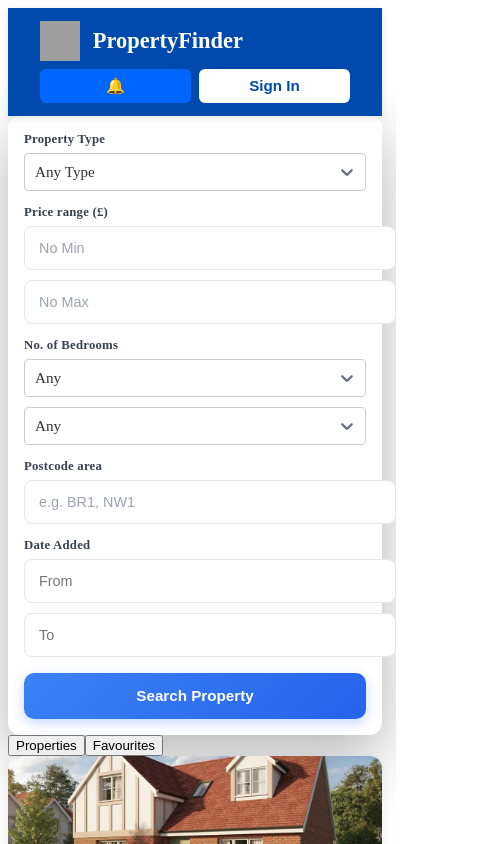
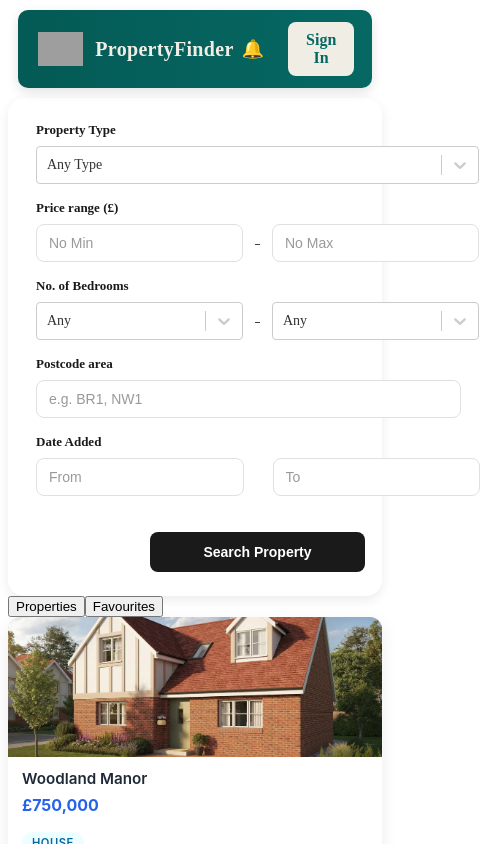
Before and after one commit to kavithaki-w/estate-agent-app, a React (Vite) app: page / in a window 390 px wide. Shown: the top 844 px of the page, 480 px wide, since content can reach past the window. Built offline with nearby package versions, Linux system fonts and the light colour scheme; grey boxes are pictures that could not be loaded.

Commit message:
Added css styling for Nav Bar and Search Form

```diff
--- a/src/components/NavBar.css
+++ b/src/components/NavBar.css
@@ -1,81 +1,96 @@
-/* Navbar container */
+/* ===== NAVBAR CONTAINER ===== */
 .navbar {
+  position: sticky;
+  top: 0;
+  z-index: 1000;
+
   display: flex;
   justify-content: space-between;
   align-items: center;
-  padding: 0.8rem 2rem;
-  background-color: #004aad; /* clean blue */
-  color: white;
-  box-shadow: 0 2px 8px rgba(0,0,0,0.1);
-  position: sticky;
-  top: 0;
-  z-index: 100;
+
+  padding: 10px 40px;
+  background: linear-gradient(90deg, #045a55, #066863);
+  box-shadow: 0 4px 12px rgba(0, 0, 0, 0.12);
+  border-radius: 10px;
+  margin:10px;
 }
 
-/* Left side: logo + app name */
+/* ===== LEFT SIDE ===== */
 .navbar-left {
   display: flex;
   align-items: center;
-  gap: 0.8rem;
+  gap: 12px;
 }
 
 .navbar-logo {
-  width: 40px;
-  height: 40px;
+  height: 34px;
+  width: auto;
+  object-fit: contain;
 }
 
-.navbar-appname {
-  font-size: 1.4rem;
-  font-weight: bold;
-  color: white;
+.navbar-name {
+  font-size: 20px;
+  font-weight: 700;
+  color: #f0ede4;
+  letter-spacing: 0.3px;
 }
 
-/* Right side buttons */
+/* ===== RIGHT SIDE ===== */
 .navbar-right {
   display: flex;
-  gap: 1rem;
+  align-items: center;
+  gap: 16px;
 }
 
+/* ===== ICON BUTTON ===== */
 .navbar-btn {
-  padding: 0.5rem 1rem;
   border: none;
-  border-radius: 6px;
-  font-size: 0.95rem;
+  background: transparent;
   cursor: pointer;
-  transition: background-color 0.2s, transform 0.2s;
+  font-family: inherit;
 }
 
-.navbar-btn:hover {
+/* Notification bell */
+.navbar-btn.notifications {
+  font-size: 18px;
+  color: #f0ede4;
+  padding: 8px;
+  border-radius: 50%;
+  transition: background-color 0.2s ease, transform 0.15s ease;
+}
+
+.navbar-btn.notifications:hover {
+  background-color: rgba(255, 255, 255, 0.15);
   transform: scale(1.05);
 }
 
-/* Notification button style */
-.notifications {
-  background-color: #0066ff;
-  color: white;
+/* ===== SIGN IN BUTTON ===== */
+.navbar-btn.signin {
+  background-color: #f0ede4;
+  color: #066863;
+  padding: 9px 18px;
+  border-radius: 8px;
+  font-size: 16px;
+  font-weight: 800;
+  transition: background-color 0.2s ease, transform 0.15s ease;
 }
 
-/* Sign in button style */
-.signin {
-  background-color: white;
-  color: #004aad;
-  font-weight: bold;
+.navbar-btn.signin:hover {
+  background-color: #f1f5ff;
+  transform: translateY(-1px);
 }
 
-/* Responsive: stack buttons on smaller screens */
+.navbar-btn.signin:active {
+  transform: scale(0.97);
+}
+
+/* ===== RESPONSIVE ===== */
 @media (max-width: 768px) {
   .navbar {
-    flex-direction: column;
-    align-items: flex-start;
-    gap: 0.5rem;
+    padding: 12px 20px;
   }
 
-  .navbar-right {
-    gap: 0.5rem;
-    align-self: stretch;
-  }
-
-  .navbar-btn {
-    width: 100%;
+  .navbar-appname {
+    font-size: 18px;
   }
 }
--- a/src/components/NavBar.jsx
+++ b/src/components/NavBar.jsx
@@ -9,7 +9,7 @@ function Navbar() {
           alt="PropertyFinder Logo"
           className="navbar-logo"
         />
-        <span className="navbar-appname">PropertyFinder</span>
+        <span className="navbar-name">PropertyFinder</span>
       </div>
 
       <div className="navbar-right">
--- a/src/components/SearchForm.css
+++ b/src/components/SearchForm.css
@@ -1,315 +1,213 @@
-
 .search-form {
-  background: white;
-  border-radius: 12px;
-  padding: 24px;
-  box-shadow: 0 20px 60px rgba(0, 0, 0, 0.3);
+  background-color: white;
+  padding: 24px 28px;
+  border-radius: 16px;
+  box-shadow: 0 4px 12px rgba(0, 0, 0, 0.08);
+  max-width: 900px;
+  margin: 0 auto;
 }
 
-/* ========================================
-   FORM QUESTIONS - Individual field groups
-   ======================================== */
-
-.form-question {
-  margin-bottom: 18px;
+/* Two-row grid layout */
+.search-form {
+  display: grid;
+  grid-template-columns: repeat(3, 1fr);
+  gap: 16px 20px;
 }
 
-.form-question:last-of-type {
+/* Each form question */
+.form-question {
+  display: flex;
+  flex-direction: column;
+  gap: 8px;
+}
+
+/* Labels */
+.form-label {
+  font-size: 13px;
+  font-weight: 600;
+  color: #1a1a1a;
   margin-bottom: 0;
 }
 
-.form-label {
-  display: block;
-  font-size: 0.875rem;
-  font-weight: 600;
-  color: #374151;
-  margin-bottom: 6px;
-  letter-spacing: 0.2px;
+/* Select dropdowns styling */
+.select-opt {
+  font-size: 14px;
 }
 
+.select-opt .react-select__control {
+  border: 1px solid #e0e0e0;
+  border-radius: 8px;
+  padding: 4px 8px;
+  min-height: 42px;
+  box-shadow: none;
+  cursor: pointer;
+  transition: border-color 0.2s;
+}
 
+.select-opt .react-select__control:hover {
+  border-color: #b0b0b0;
+}
+
+.select-opt .react-select__control--is-focused {
+  border-color: #1a1a1a;
+  box-shadow: 0 0 0 1px #1a1a1a;
+}
+
+/* Price range container */
 .price-range {
-  display: grid;
-  grid-template-columns: 1fr 1fr;
+  display: flex;
   gap: 12px;
 }
 
 .price-inp {
-  width: 100%;
-  height: 44px;
-  padding: 0 14px;
-  border: 1px solid #e5e7eb;
+  flex: 1;
+  padding: 10px 12px;
+  border: 1px solid #e0e0e0;
   border-radius: 8px;
-  font-size: 0.95rem;
-  color: #1f2937;
-  transition: all 0.2s ease;
-  background: white;
+  font-size: 14px;
+  transition: border-color 0.2s;
 }
 
 .price-inp:focus {
   outline: none;
-  border-color: #3b82f6;
-  box-shadow: 0 0 0 3px rgba(59, 130, 246, 0.1);
+  border-color: #1a1a1a;
+  box-shadow: 0 0 0 1px #1a1a1a;
 }
 
 .price-inp::placeholder {
-  color: #9ca3af;
+  color: #999;
 }
 
-/* Remove number input arrows */
-.price-inp::-webkit-inner-spin-button,
-.price-inp::-webkit-outer-spin-button {
-  -webkit-appearance: none;
-  margin: 0;
-}
+/* Bedroom inputs container */
 .bedroom-no {
-  display: grid;
-  grid-template-columns: 1fr 1fr;
+  display: flex;
   gap: 12px;
 }
 
+.bedroom-inp {
+  flex: 1;
+  font-size: 14px;
+}
+
+.bedroom-inp .react-select__control {
+  border: 1px solid #e0e0e0;
+  border-radius: 8px;
+  padding: 4px 8px;
+  min-height: 42px;
+  box-shadow: none;
+  cursor: pointer;
+  transition: border-color 0.2s;
+}
+
+.bedroom-inp .react-select__control:hover {
+  border-color: #b0b0b0;
+}
+
+.bedroom-inp .react-select__control--is-focused {
+  border-color: #1a1a1a;
+  box-shadow: 0 0 0 1px #1a1a1a;
+}
+
+/* Postcode input */
 .postcode-inp {
-  width: 100%;
-  height: 44px;
-  padding: 0 14px;
-  border: 1px solid #e5e7eb;
+  width: 90%;
+  padding: 10px 12px;
+  border: 1px solid #e0e0e0;
   border-radius: 8px;
-  font-size: 0.95rem;
-  color: #1f2937;
-  transition: all 0.2s ease;
-  background: white;
-  text-transform: uppercase;
+  font-size: 14px;
+  transition: border-color 0.2s;
 }
 
 .postcode-inp:focus {
   outline: none;
-  border-color: #3b82f6;
-  box-shadow: 0 0 0 3px rgba(59, 130, 246, 0.1);
+  border-color: #1a1a1a;
+  box-shadow: 0 0 0 1px #1a1a1a;
 }
 
 .postcode-inp::placeholder {
-  color: #9ca3af;
-  text-transform: none;
+  color: #999;
 }
 
-/* ========================================
-   DATE RANGE - Side by side date pickers
-   ======================================== */
-
+/* Date range container */
 .date-range {
-  display: grid;
-  grid-template-columns: 1fr 1fr;
-  gap: 12px;
+  display: flex;
+  gap: 30px;
 }
 
 .date-inp {
-  width: 100%;
-  height: 44px;
-  padding: 0 14px;
-  border: 1px solid #e5e7eb;
+  flex: 1;
+  padding: 10px 12px;
+  border: 1px solid #e0e0e0;
   border-radius: 8px;
-  font-size: 0.95rem;
-  color: #1f2937;
+  font-size: 14px;
   cursor: pointer;
-  transition: all 0.2s ease;
-  background: white;
+  transition: border-color 0.2s;
+  width: 88%;
 }
 
 .date-inp:focus {
   outline: none;
-  border-color: #3b82f6;
-  box-shadow: 0 0 0 3px rgba(59, 130, 246, 0.1);
+  border-color: #1a1a1a;
+  box-shadow: 0 0 0 1px #1a1a1a;
 }
 
-/* ========================================
-   REACT-SELECT STYLING (Override defaults)
-   ======================================== */
-
-/* Container wrapper */
-.select-opt,
-.bedroom-inp {
-  font-size: 0.95rem;
+.date-inp::placeholder {
+  color: #999;
 }
 
-/* Remove the separator line between value and dropdown arrow */
-.select-opt .css-1u9des2-indicatorSeparator,
-.bedroom-inp .css-1u9des2-indicatorSeparator {
-  display: none;
+/* Search button - spans full width at bottom */
+.search-button {
+  background-color: #1a1a1a;
+  color: white;
+  padding: 12px 53px;
+  border: none;
+  border-radius: 8px;
+  font-size: 14px;
+  font-weight: 600;
+  cursor: pointer;
+  transition: background-color 0.2s;
+  margin-top: 20px;
+  max-width: 250px;
+  justify-self: center;
 }
 
-/* Style the dropdown indicator (arrow) */
-.select-opt .css-1xc3v61-indicatorContainer,
-.bedroom-inp .css-1xc3v61-indicatorContainer {
-  color: #6b7280;
+.search-button:hover {
+  background-color: #333;
 }
 
-/* ========================================
-   REACT DATEPICKER STYLING
-   ======================================== */
-
-/* Wrapper to make it full width */
-.react-datepicker-wrapper {
-  width: 100%;
+.search-button:active {
+  transform: scale(0.98);
 }
 
-/* Calendar popup */
-.react-datepicker {
-  font-family: inherit;
-  border: 1px solid #e5e7eb;
-  border-radius: 12px;
-  box-shadow: 0 10px 30px rgba(0, 0, 0, 0.15);
-}
-
-/* Calendar header (month/year display) */
-.react-datepicker__header {
-  background-color: #3b82f6;
-  border-bottom: none;
-  border-radius: 12px 12px 0 0;
-  padding-top: 12px;
-}
-
-.react-datepicker__current-month {
-  color: white;
-  font-weight: 600;
-  font-size: 1rem;
-}
-
-/* Day names (Mon, Tue, etc.) */
-.react-datepicker__day-name {
-  color: white;
-  font-weight: 500;
-}
-
-/* Selected date styling */
-.react-datepicker__day--selected,
-.react-datepicker__day--keyboard-selected {
-  background-color: #3b82f6;
-  color: white;
-  font-weight: 600;
-}
-
-/* Hover effect on dates */
-.react-datepicker__day:hover {
-  background-color: #eff6ff;
-  color: #1f2937;
-  border-radius: 6px;
-}
-
-/* Today's date */
-.react-datepicker__day--today {
-  font-weight: 600;
-  color: #3b82f6;
-}
-
-/* Clear button (X) styling */
-.react-datepicker__close-icon::after {
-  background-color: #ef4444;
-  color: white;
-  font-size: 16px;
-  height: 18px;
-  width: 18px;
-  line-height: 16px;
-}
-
-.react-datepicker__close-icon:hover::after {
-  background-color: #dc2626;
-}
-
-/* ========================================
-   SEARCH BUTTON
-   ======================================== */
-
-.search-button {
-  width: 100%;
-  height: 50px;
-  margin-top: 20px;
-  background: linear-gradient(135deg, #3b82f6 0%, #2563eb 100%);
-  color: white;
-  border: none;
-  border-radius: 10px;
-  font-size: 1rem;
-  font-weight: 600;
-  cursor: pointer;
-  transition: all 0.3s ease;
-  box-shadow: 0 4px 12px rgba(59, 130, 246, 0.3);
+.range-separator {
   display: flex;
   align-items: center;
   justify-content: center;
-  gap: 8px;
+  font-size: 10px;
+  font-weight: 600;
+  color: #080000;
+  user-select: none;
 }
 
-.search-button:hover {
-  background: linear-gradient(135deg, #2563eb 0%, #1d4ed8 100%);
-  transform: translateY(-2px);
-  box-shadow: 0 6px 20px rgba(59, 130, 246, 0.4);
+/* Remove number input arrows */
+.price-inp::-webkit-outer-spin-button,
+.price-inp::-webkit-inner-spin-button {
+  -webkit-appearance: none;
+  margin: 0;
 }
 
-.search-button:active {
-  transform: translateY(0);
-  box-shadow: 0 4px 12px rgba(59, 130, 246, 0.3);
+.price-inp[type=number] {
+  -moz-appearance: textfield;
 }
 
-/* Icon inside button */
-.search-button svg {
-  flex-shrink: 0;
-}
-
-/* ========================================
-   RESPONSIVE DESIGN
-   ======================================== */
-
-/* Tablet and below */
+/* Responsive design for smaller screens */
 @media (max-width: 768px) {
-  .hero-title {
-    font-size: 2rem;
-  }
-
-  .hero-subtitle {
-    font-size: 1rem;
-    margin-bottom: 24px;
-  }
-
   .search-form {
-    padding: 20px;
-  }
-
-  .price-range,
-  .bedroom-no,
-  .date-range {
     grid-template-columns: 1fr;
-    gap: 10px;
-  }
-
-  .form-question {
-    margin-bottom: 14px;
+    max-width: 100%;
   }
 
   .search-button {
-    height: 48px;
-    font-size: 0.95rem;
+    max-width: 100%;
   }
 }
-
-/* Mobile */
-@media (max-width: 480px) {
-
-  .search-form {
-    padding: 16px;
-  }
-
-  .form-label {
-    font-size: 0.8rem;
-  }
-
-  .price-inp,
-  .postcode-inp,
-  .date-inp {
-    height: 42px;
-    font-size: 0.9rem;
-  }
-
-  .search-button {
-    height: 46px;
-    margin-top: 16px;
-  }
-}
--- a/src/components/SearchForm.jsx
+++ b/src/components/SearchForm.jsx
@@ -82,6 +82,7 @@ function SearchForm({onSearch}){
                     className = "price-inp"
                     placeholder = "No Min"
                     />
+                    <span className="range-separator">–</span>
 
                 {/*Max Price */}
                     <input
@@ -95,6 +96,7 @@ function SearchForm({onSearch}){
                 </div>
             </div>
 
+
             <div className="form-question">
                 <label className="form-label">No. of Bedrooms</label>
                 <div className="bedroom-no">
@@ -107,6 +109,7 @@ function SearchForm({onSearch}){
                     className = "bedroom-inp"
                     placeholder = "No Min"
                     />
+                    <span className="range-separator">–</span>
 
                 {/*Max Bedrooms */}
                     <Select
@@ -146,7 +149,6 @@ function SearchForm({onSearch}){
                     placeholderText = "From"
                     isClearable = {true}
                     />
-
                 {/*Date added To */}
                     <DatePicker
                     selected = {criteria.dateTo ? new Date(criteria.dateTo) : null}
```
